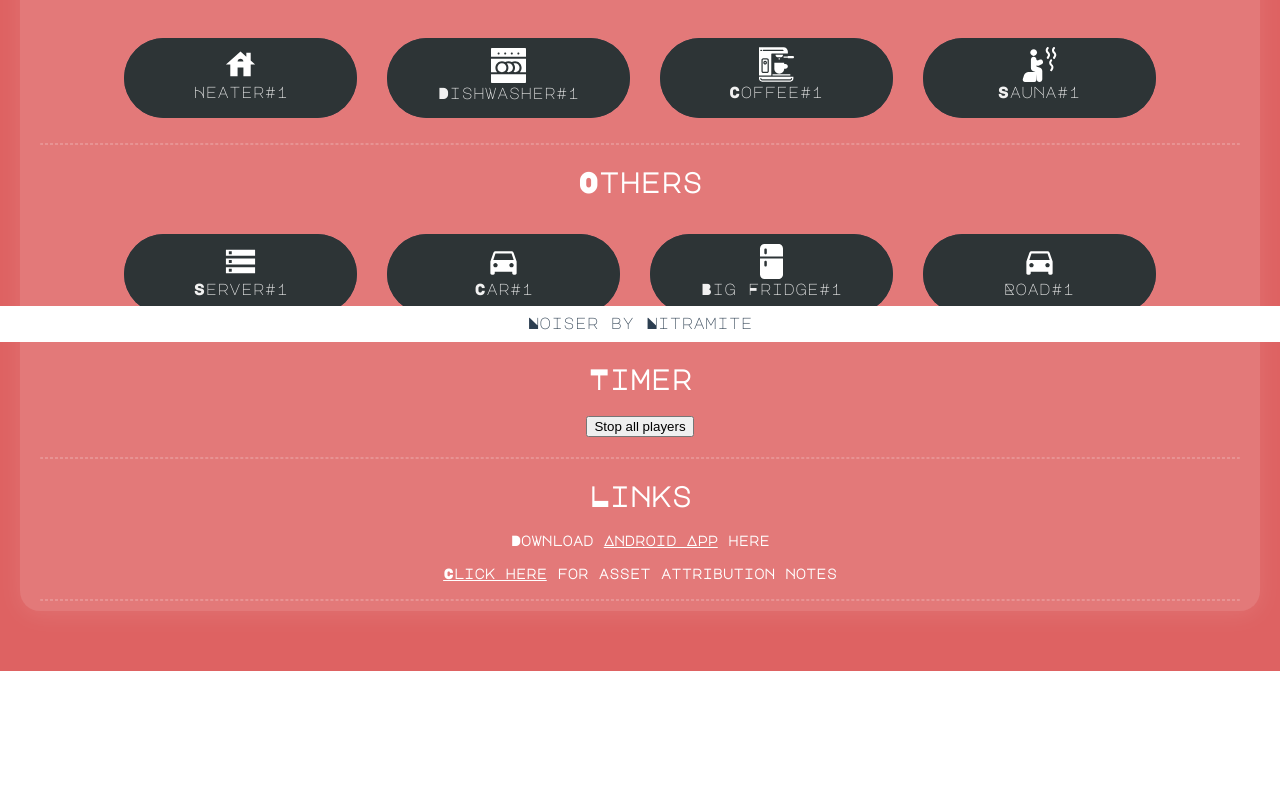
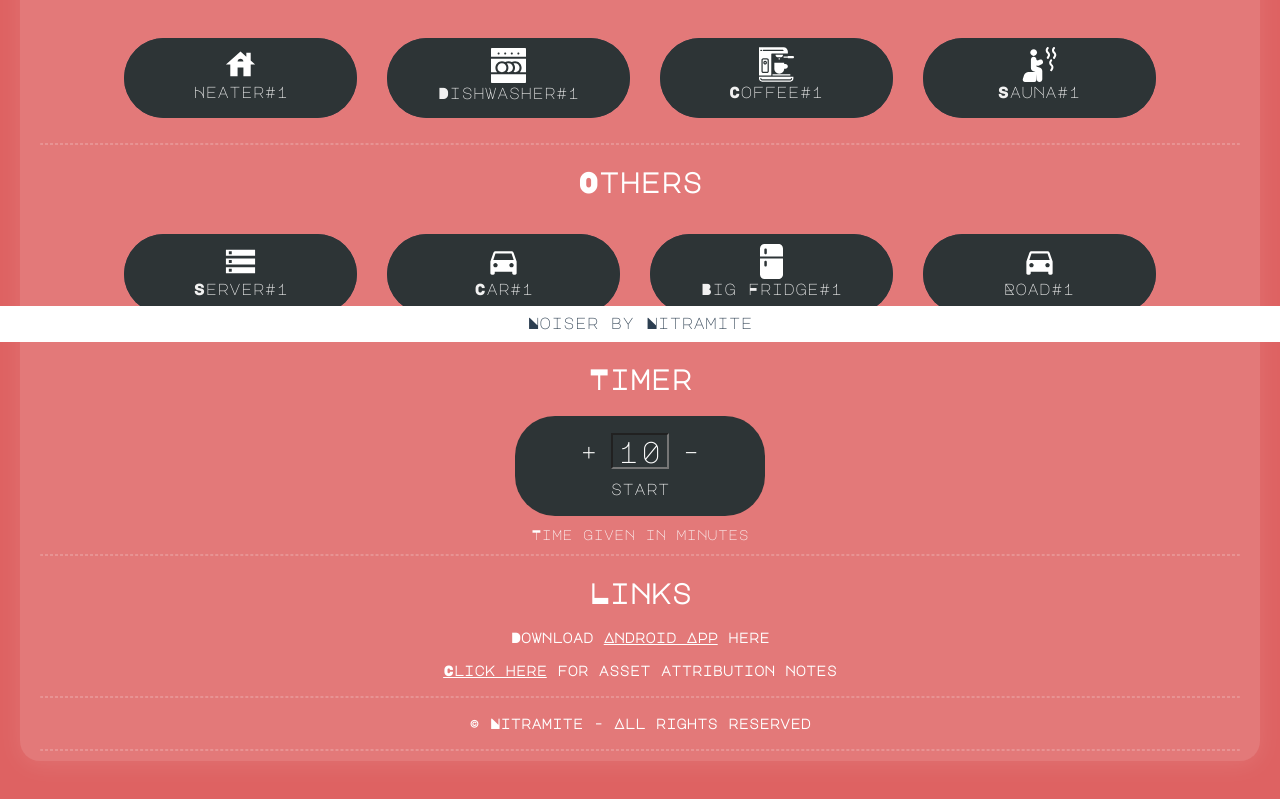
Before and after one commit to norkator/noiser-frontend, a Vue app: page / in a window 1280 px wide. Shown: the part 457-1256 px from the top of the page. Before the commit the page ends 1128 px from the top, so only its background shows below. Built offline with nearby package versions, Linux system fonts and the light colour scheme.

Commit message:
Added timer feature

```diff
--- a/src/App.vue
+++ b/src/App.vue
@@ -29,11 +29,27 @@
         <hr>
       </div>
 
-      <h2 class="packName">Timer</h2>
-      <div class="timer">
-        <button @click="stopAudioPlayers">Stop all players</button>
+
+      <div class="timer-container">
+        <h2 class="packName">Timer</h2>
+        <div class="flexLayout" style="margin-bottom: 0;">
+          <div class="timer">
+            <div class="timer-content" style="margin-top: 10px;">
+              <div @click="incrementTimer" class="timer-number-button ripple">+</div>
+              <label class="timer-input">
+                <input type="number" class="timer-input" :value="timerMinutes"/>
+              </label>
+              <div @click="decrementTimer" class="timer-number-button ripple">-</div>
+            </div>
+            <div class="timer-content">
+              <div class="timer-button ripple" @click="startStopTimer">{{ this.timer === null ? 'start' : 'stop'}}</div>
+            </div>
+          </div>
+        </div>
+        <small class="packNoSounds">Time given in minutes</small>
       </div>
       <hr>
+
 
       <h2 class="packName">Links</h2>
       <h4 class="packNoSounds">Download <a style="color: white;"
@@ -42,7 +58,8 @@
       <h4 class="packNoSounds"><a style="color: white;" href="http://www.nitramite.com/noiser.html">Click here</a> for
         asset attribution notes</h4>
       <hr>
-
+      <h4 class="packNoSounds">© Nitramite - All rights reserved</h4>
+      <hr>
     </section>
     <the-footer/>
   </div>
@@ -65,6 +82,8 @@
       return {
         audioPacks: AudioPack.audioPacks,
         showUpdateUI: false,
+        timerMinutes: 10,
+        timer: null,
       }
     },
     mounted() {
@@ -73,6 +92,30 @@
       async update() {
         this.showUpdateUI = false;
         await this.$workbox.messageSW({type: "SKIP_WAITING"});
+      },
+      incrementTimer() {
+        if (this.timerMinutes < 120) {
+          this.timerMinutes += 1;
+        }
+      },
+      decrementTimer() {
+        if (this.timerMinutes > 1) {
+          this.timerMinutes -= 1;
+        }
+      },
+      startStopTimer() {
+        if (this.timer === null) {
+          console.log('Timer started', this.timerMinutes, 'minutes');
+          this.timer = setTimeout(() => {
+            this.stopAudioPlayers();
+            this.timer = null;
+            console.log('Timer timeout...');
+          }, (this.timerMinutes * 60 * 1000));
+        } else {
+          clearTimeout(this.timer);
+          this.timer = null;
+          console.log('Timer cleared by user');
+        }
       },
       stopAudioPlayers() {
         this.$emit('pauseAudio');
@@ -171,8 +214,88 @@
     transform: scale(1.1);
   }
 
+  .timer-container {
+    margin-bottom: 10px;
+  }
+
   .timer {
-    margin-bottom: 20px;
+    margin-bottom: 10px;
+    min-width: 150px;
+    max-width: 150px;
+    height: 100px;
+    background: #2d3436;
+    border-radius: 40px;
+    padding: 0 50px;
+    overflow: hidden;
+  }
+
+  .timer-content {
+    display: flex;
+    align-items: center;
+    justify-content: center;
+  }
+
+  .timer-number-button {
+    font-family: "MajorMonoDisplayRegular", Helvetica, Arial, serif;
+    font-size: 30px;
+    color: white;
+    padding: 10px;
+    border-radius: 40px;
+    display: flex;
+    align-items: center;
+    justify-content: center;
+    cursor: pointer;
+  }
+
+  .timer-button {
+    font-family: "MajorMonoDisplayRegular", Helvetica, Arial, serif;
+    font-size: 16px;
+    color: white;
+    padding: 5px;
+    border-radius: 20px;
+    cursor: pointer;
+  }
+
+
+  .timer-input {
+    width: 50px;
+    font-family: "MajorMonoDisplayRegular", Helvetica, Arial, serif;
+    font-size: 30px;
+    display: flex;
+    align-items: center;
+    justify-content: center;
+    color: white;
+    background-color: #2d3436;
+    text-align: center;
+    margin-left: 5px;
+    margin-right: 5px;
+  }
+
+  /* Chrome, Safari, Edge, Opera */
+  input::-webkit-outer-spin-button,
+  input::-webkit-inner-spin-button {
+    -webkit-appearance: none;
+    margin: 0;
+  }
+
+  /* Firefox */
+  input[type=number] {
+    -moz-appearance: textfield;
+  }
+
+  .ripple {
+    background-position: center;
+    transition: background 0.8s;
+  }
+
+  .ripple:hover {
+    background: #DE6262 radial-gradient(circle, transparent 1%, #DE6262 1%) center/15000%;
+  }
+
+  .ripple:active {
+    background-color: #ffffff;
+    background-size: 100%;
+    transition: background 0s;
   }
 
 </style>
```
